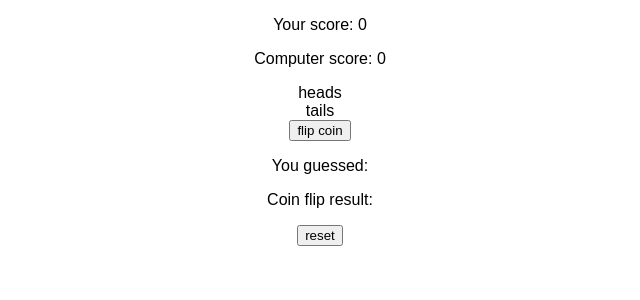
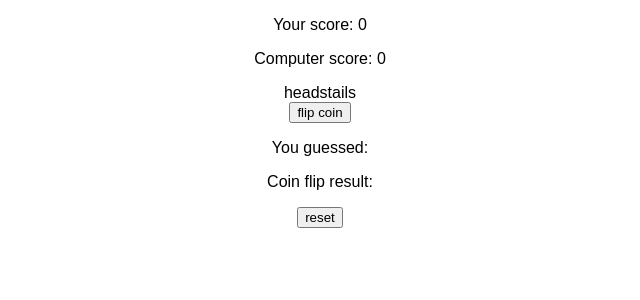
Before and after one commit to presidentcami/techtonica-assignments, a React (Create React App) app in the folder coin-flip/: page / in a window 1280 px wide. Shown: the top 300 px of the page, without its empty margins (320-960 px from the left). Built offline with nearby package versions, Linux system fonts and the light colour scheme.

Commit message:
Add choose coin section display

```diff
--- a/coin-flip/src/styles.css
+++ b/coin-flip/src/styles.css
@@ -2,3 +2,8 @@
     font-family: sans-serif;
     text-align: center;
 }
+
+.choose-coin-section {
+    display: flex;
+    justify-content: center;
+}
```
